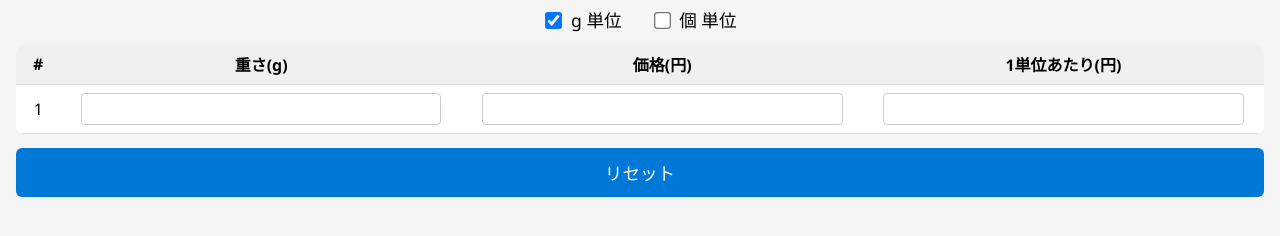
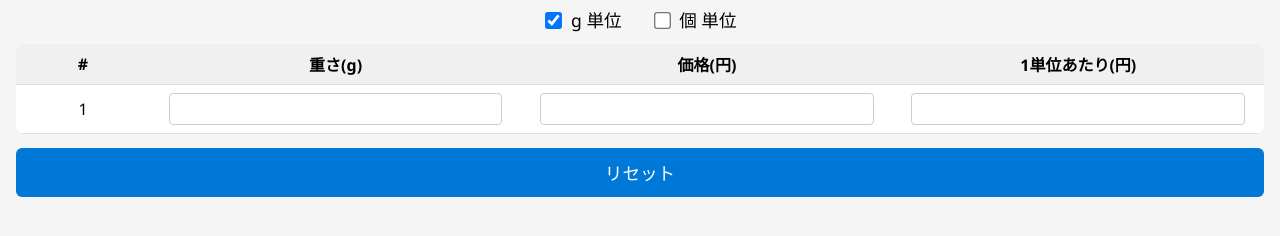
Before and after one commit to aynsze/aynsze.github.io, a plain HTML site: page kakakuhikaku.html in a window 1280 px wide. Shown: the part 66-302 px from the top of the page. Drawn offline with Linux system fonts and the light colour scheme.

Commit message:
kakakuhikaku.html

```diff
--- a/kakakuhikaku.html
+++ b/kakakuhikaku.html
@@ -50,14 +50,23 @@
         border-radius: 8px;
         overflow: hidden;
         font-size: 1em;
+        table-layout: fixed; /* ← 列幅を固定比率に */
     }
 
     th, td {
         border-bottom: 1px solid #ddd;
         padding: 8px;
         text-align: center;
-        white-space: nowrap; /* ✅ 折り返し防止でスクロール可能に */
+        white-space: nowrap;
+        overflow: hidden;
+        text-overflow: ellipsis;
     }
+
+    /* ✅ 列ごとの幅指定 */
+    th:nth-child(1), td:nth-child(1) { width: 10%; }
+    th:nth-child(2), td:nth-child(2) { width: 30%; }
+    th:nth-child(3), td:nth-child(3) { width: 30%; }
+    th:nth-child(4), td:nth-child(4) { width: 30%; }
 
     th {
         background-color: #f0f0f0;
```
